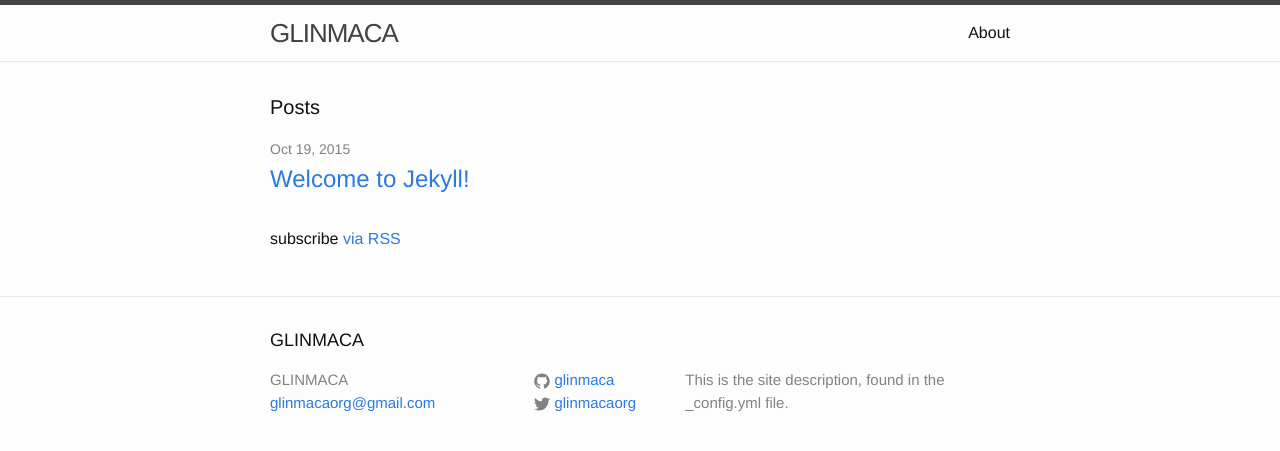
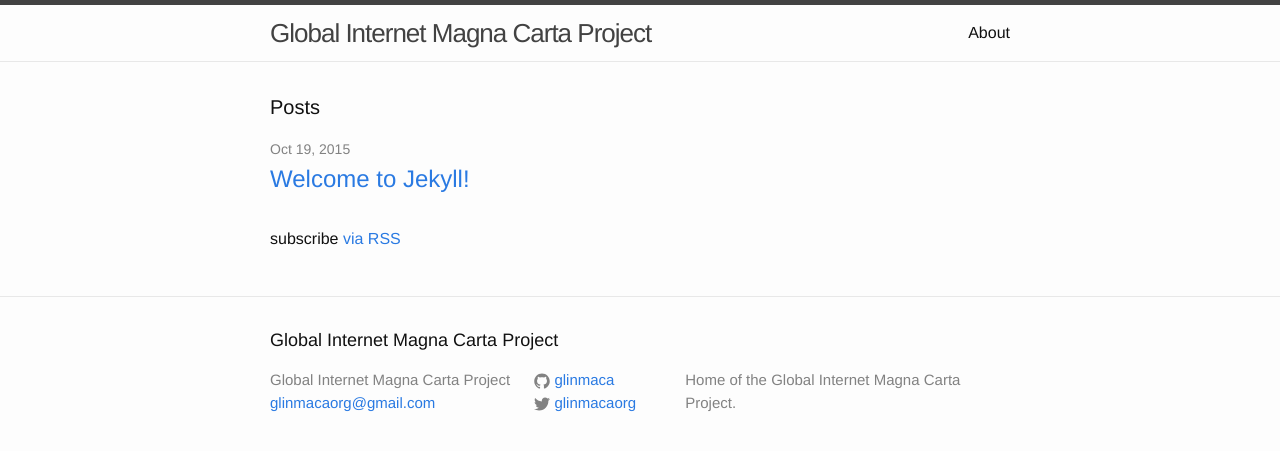
Before and after one commit to GLINMACA/glinmaca.github.io, a Jekyll site: the page built from index.html, in a window 1280 px wide. Shown: the top 451 px of the page. Built offline with Jekyll 4.4.1, drawn with Linux system fonts in a browser that asks for light colours.

Commit message:
Add'l changes to the settings

```diff
--- a/_config.yml
+++ b/_config.yml
@@ -1,9 +1,9 @@
 # Site settings
-title: GLINMACA
+title: Global Internet Magna Carta Project
 email: glinmacaorg@gmail.com
 description: > # this means to ignore newlines until "baseurl:"
-  This is the site description, found in the _config.yml file.
-baseurl: "" # the subpath of your site, e.g. /blog/
+  Home of the Global Internet Magna Carta Project.
+baseurl: "/about/" # the subpath of your site, e.g. /blog/
 url: "https://glinmaca.github.io/" # the base hostname & protocol for your site
 twitter_username: glinmacaorg
 github_username:  glinmaca
```
